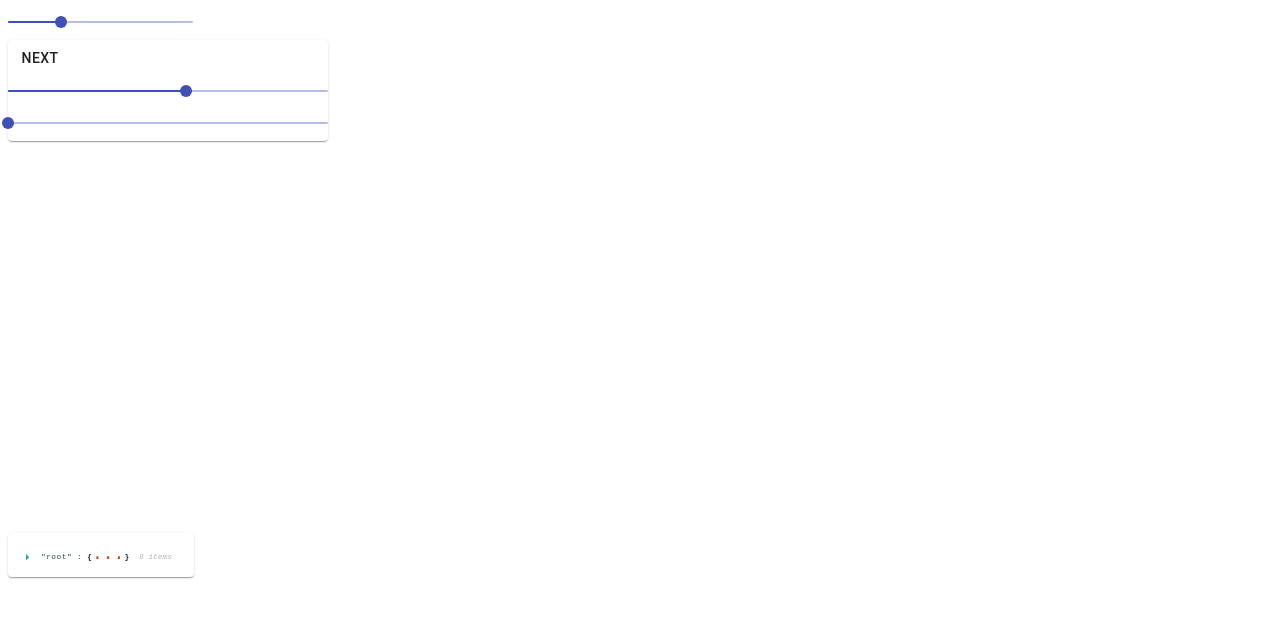
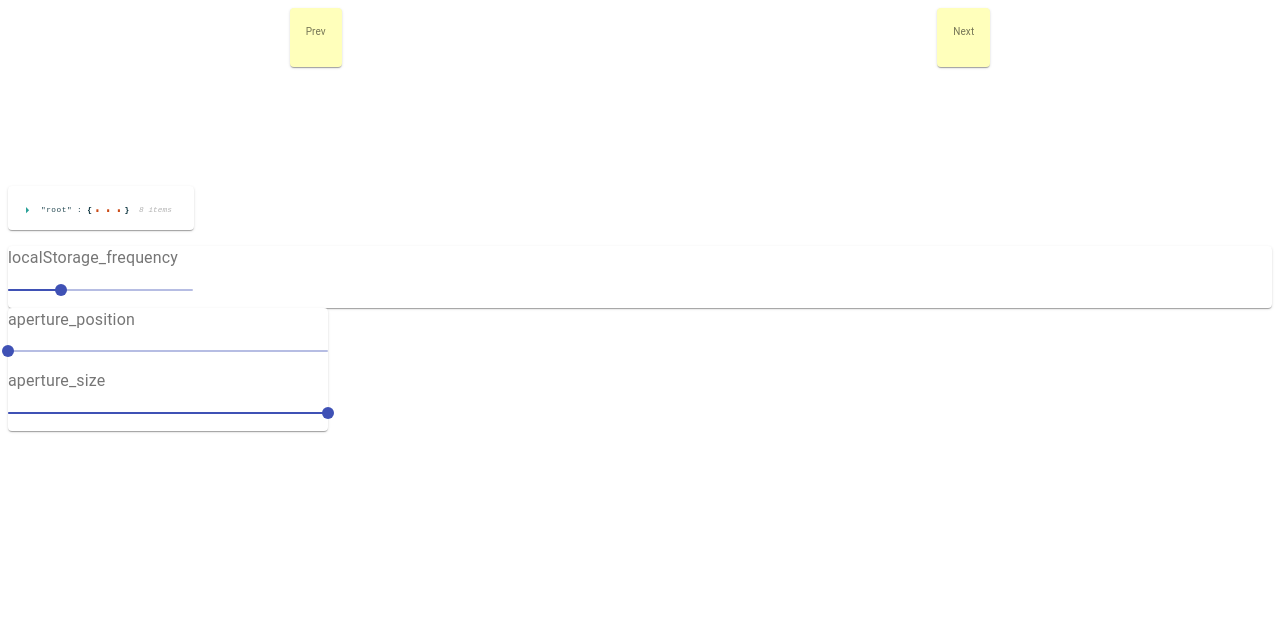
Before and after one commit to adversarial-systems/context, a React (Create React App) app: page / in a window 1280 px wide. Shown: the top 618 px of the page. Built offline with nearby package versions, Linux system fonts and the light colour scheme.

Commit message:
progress with aperture sizing and next/prev buttons logic

```diff
--- a/src/actions/index.js
+++ b/src/actions/index.js
@@ -11,7 +11,8 @@ export const showState = state => ({ type: types.SHOW_STATE, payload: { state }
 
 export const currentCard = card => ({ type: types.CURRENT_CARD, payload: { card } });
 export const nextNCards = next => ({ type: types.NEXT_NCARDS, payload: { next } });
-export const currentAperture = aperture => ({ type: types.APERTURE_CARDS, payload: { aperture }});
+export const aperturePosition = aperture => ({ type: types.APERTURE_POSITION, payload: { aperture } });
+export const apertureSize = aperture => ({ type: types.APERTURE_SIZE, payload: { aperture } }) ;
 export const updateCard = card => ({ type: types.UPDATE_CARD, payload: { card } });
 export const markVisitedCard = card => ({ type: types.MARKVISITED_CARD, payload: { card } });
 export const markUnvisitedCard = card => ({ type: types.MARKUNVISITED_CARD, payload: { card } });
--- a/src/actions/types.js
+++ b/src/actions/types.js
@@ -6,7 +6,8 @@ export const REMOVE_ITEM = 'REMOVE_ITEM'
 
 export const CURRENT_CARD = 'CURRENT_CARD'
 export const NEXT_NCARDS = 'NEXT_NCARDS'
-export const APERTURE_CARDS = 'APERTURE_CARDS'
+export const APERTURE_POSITION = 'APERTURE_POSITION'
+export const APERTURE_SIZE = 'APERTURE_SIZE'
 export const UPDATE_CARD = 'UPDATE_CARD'
 export const MARKVISITED_CARD = 'MARKVISITEDCARD'
 export const MARKUNVISITED_CARD = 'MARKUNVISITED_CARD'
--- a/src/components/app/index.js
+++ b/src/components/app/index.js
@@ -29,10 +29,11 @@ export const App = () => {
   return (
     <Store initialState={initLocalState(initialState)} reducer={reducers}>
     	<ThemeProvider theme={theme} >
+        <List />
+  	    <StateViewer />
+
         <Timer />
         <Next />
-        <List />
-  	    <StateViewer />
         <Audio active={true}/>
       </ThemeProvider>
     </Store>
--- a/src/components/list/index.js
+++ b/src/components/list/index.js
@@ -2,30 +2,47 @@ import React from 'react';
 // import PropTypes from 'prop-types';
 
 import { useStore } from '../../store';
-import { currentCard, silenceAudio, markUnvisitedCard, rescoreCard, persistLocal } from '../../actions';
+import { nextNCards, currentCard, aperturePosition, apertureSize, silenceAudio, markUnvisitedCard, rescoreCard, persistLocal } from '../../actions';
 
 import { Card, Score } from '../';
 import { makeStyles } from '@material-ui/core/styles';
 
-import { CardContent, CardMedia, Grid, Typography } from '@material-ui/core';
+import { CardContent, CardMedia, Grid, Paper, Typography } from '@material-ui/core';
 
 
 // import DeleteIcon from '@material-ui/icons/Delete';
 
 const useStyles = makeStyles({
+  paper:{
+    maxHeight:200,
+  },
   gridcontainer: {
-    minHeight:200,
-    paddingBottom:400,
+    // minHeight:100,
+    paddingBottom:10,
+    // '@media(min-width:780px)': { // eslint-disable-line no-useless-computed-key
+    //   width: '80%'
+    // }
   },
   griditem: {
     minWidth: 115,
     maxHeight:10,
   },
+  gridprev: {
+    minWidth: 75,
+    minHeight:200,
+  },
+  gridnext: {
+    minWidth: 75,
+    minHeight:200,
+    paddingTop: 100,
+  },
   card: {
     // minWidth: 145,
     // maxHeight: 100,
     background: "#ffb",
-
+    '&:hover': {
+      background: "rgba(205,255,180,0.8)",
+    }
   },
   sm2_0: {
     background: "rgba(255,200,180,1)",
@@ -94,15 +111,29 @@ const useStyles = makeStyles({
 
 
 export const List = () => {
-  const [{ visited, aperture: { position }, chrono: { created } },dispatch ] = useStore();
+  const [{ visited, aperture: { position: aperture_position, size: aperture_size, max: aperture_max }, chrono: { created } },dispatch ] = useStore();
   const classes = useStyles();
 
 
   return (
-    <Grid container spacing={1} justify="space-around" className={classes.gridcontainer}>
+    <Grid container  spacing={4} justify="space-around" className={classes.gridcontainer}>
+      <Grid item className={classes.gridprev} onClick={(e) => { dispatch( aperturePosition({ position: (aperture_position-1) }) ) }}>
+        <Card className={classes.card}>
+          <CardContent >
+            <Typography children={'Prev'}  className={classes.title} color="textSecondary" gutterBottom/>
+          </CardContent >
+        </Card>
+      </Grid>
+      <Grid item className={classes.gridnext} onClick={(e) => { if(aperture_position<aperture_max) {dispatch( aperturePosition({ position: (aperture_position+1) }) ) } else {dispatch(nextNCards({ n: (aperture_size) })); dispatch( aperturePosition({ position: (aperture_position+1) }) ) } }}>
+        <Card className={classes.card} >
+          <CardContent >
+            <Typography children={'Next'}  className={classes.title} color="textSecondary" gutterBottom/>
+          </CardContent>
+        </Card>
+      </Grid>
     {visited && visited
       // .filter(t => (t && t.sm2===3))
-      .slice((6*(position-1)),6*(position-1)+6)
+      .slice((aperture_size*(aperture_position-1)),(aperture_size*(aperture_position-1))+aperture_size)
       .sort((a,b)=>{ return a.visit - b.visit })
       .sort((a,b)=>{ return a.sm2 - b.sm2 })
       .map(card => (
@@ -127,11 +158,13 @@ export const List = () => {
             />
             <Typography children={(((card.visit-created))/(86400*1000)).toFixed(1)}  className={classes.title} color="textSecondary" gutterBottom/>
            </CardContent>
-           <Score card={card} />
+           {false && <Score card={card} />}
         </Card>
       </Grid>
 
     ))}
+
     </Grid>
+
   );
 };
--- a/src/components/next/index.js
+++ b/src/components/next/index.js
@@ -1,8 +1,8 @@
-import React, { useState } from 'react';
+import React, { useState, useEffect } from 'react';
 
 import { useStore } from '../../store';
-import { nextNCards, currentAperture } from '../../actions';
-import { Button, Paper, Slider } from '@material-ui/core';
+import { nextNCards, aperturePosition, apertureSize } from '../../actions';
+import { Button, Paper, Slider, Typography } from '@material-ui/core';
 import { makeStyles } from '@material-ui/core/styles';
 
 const useStyles = makeStyles({
@@ -14,18 +14,27 @@ const useStyles = makeStyles({
 
 export const Next = () => {
   const classes = useStyles();
-  const [{visited, aperture={ position:1 }}, dispatch] = useStore();
-  const [number, setNumber] = useState(6);
-  const [position, setPosition] = useState(aperture.position)
+  const [{visited, aperture: { position: aperture_position = 1, size: aperture_size = 6 }}, dispatch] = useStore();
+  const [position, setPosition] = useState(aperture_position);
+  const [size, setSize] = useState(aperture_size)
+
+  useEffect(()=>{
+    setPosition(aperture_position)
+  },[aperture_position])
+
+   useEffect(()=>{
+    setSize(aperture_size)
+  },[aperture_size])
 
 
   return (
     <Paper className={classes.slidersContainer}>
-      <Button children={"Next"} component="button" onClick={ e => dispatch( nextNCards({ n: number }) ) }/>
-      <Slider value={number} min={1} max={10} valueLabelDisplay="auto"
-  aria-labelledby="range-slider" onChange={(e,value) => { setNumber(value); }}/>
-      <Slider value={position} min={1} max={(visited.length/6) +1} valueLabelDisplay="auto"
-  aria-labelledby="range-slider" onChange={(e,value) => { setPosition(value);dispatch( currentAperture({ position: value }) ) }} />
+      <Typography children={'aperture_position'}  color="textSecondary" gutterBottom/>
+      <Slider value={position} min={1} max={(visited.length/aperture_size) +1} valueLabelDisplay="auto"
+  aria-labelledby="range-slider" onChange={(e,value) => { setPosition(value);dispatch( aperturePosition({ position: value }) ) }} />
+      <Typography children={'aperture_size'}  color="textSecondary" gutterBottom/>
+      <Slider value={size} min={1} max={6} valueLabelDisplay="auto"
+  aria-labelledby="range-slider" onChange={(e,value) => { setSize(value);dispatch( apertureSize({ size: value }) ) }} />
     </Paper>
   )
 }
--- a/src/components/timer/index.js
+++ b/src/components/timer/index.js
@@ -2,7 +2,7 @@ import React, { useEffect } from 'react';
 import { useStore } from '../../store';
 import { advanceTime, persistLocal, delayTimer, ageCreated } from '../../actions';
 import { useInterval } from '../../hooks';
-import { Slider } from '@material-ui/core';
+import { Paper, Slider, Typography } from '@material-ui/core';
 import { makeStyles } from '@material-ui/core/styles';
 
 const useStyles = makeStyles({
@@ -30,9 +30,11 @@ export const Timer = () => {
   }
 
   return (
+    <Paper >
+      <Typography children={'localStorage_frequency'}  color="textSecondary" gutterBottom/>
 
       <Slider className={classes.slider} value={delay} min={1} max={15} valueLabelDisplay="auto"
   aria-labelledby="range-slider" onChange={(e,value) => { handleDelayChange(value); }}/>
-
+  </Paper>
   )
 }
--- a/src/reducers/card/index.js
+++ b/src/reducers/card/index.js
@@ -13,13 +13,38 @@ const unvisitedCardPicker = ({visited, source, number}) => {
   return visited
 }
 
+const getMaxAperturePosition = (state) => {
+  return parseInt(Number(state.visited.length / state.aperture.size))
+}
+
+const getMaxApertureSize = (state) => {
+  return parseInt(Number(6).toFixed(0))
+}
+
+/**
+ * the formula here will essentially allow continuous forward progress via rollover to 1
+ *  and halt on reversing past 1
+ */
+const ensurePositionLimits = (state, input) => {
+  return (0<input && input<getMaxAperturePosition(state)+1) ? input : 1
+}
+
+const ensureSizeLimits = (state, input) => {
+  return (0<input && input<getMaxApertureSize(state)+1) ? input : 1
+}
+
 // const visitCard = (card) => {
 //   return Object.assign({}, DEFAULT_CARD, card, {id: uuid(), visit: Date.now()})
 // }
 
-export const aperture = (state, { payload }) => ({
+export const aperturePosition = (state, { payload }) => ({
   ...state,
-  aperture: {...payload.aperture},
+  aperture: {...state.aperture, ...payload.aperture, max: getMaxAperturePosition(state), position: ensurePositionLimits(state, payload.aperture.position)},
+});
+
+export const apertureSize = (state, { payload }) => ({
+  ...state,
+  aperture: {...state.aperture, ...payload.aperture, max: getMaxAperturePosition(state), size: ensureSizeLimits(state, payload.aperture.size)},
 });
 
 
--- a/src/reducers/index.js
+++ b/src/reducers/index.js
@@ -20,7 +20,8 @@ export default combine({
   [types.FILTER_ITEM]: item.filter,
   [types.CURRENT_CARD]: card.current,
   [types.NEXT_NCARDS]: card.nextn,
-  [types.APERTURE_CARDS]: card.aperture,
+  [types.APERTURE_POSITION]: card.aperturePosition,
+  [types.APERTURE_SIZE]: card.apertureSize,
   [types.MARKVISITED_CARD]:card.markVisited,
   [types.MARKUNVISITED_CARD]:card.markUnvisited,
   [types.RESCORE_CARD]: card.update,
--- a/src/store/initialState.js
+++ b/src/store/initialState.js
@@ -7,5 +7,5 @@ export default {
     delay: 5,
   },
   visited: [],
-  aperture: {position: 1}
+  aperture: {position: 1, size: 6}
 };
```
